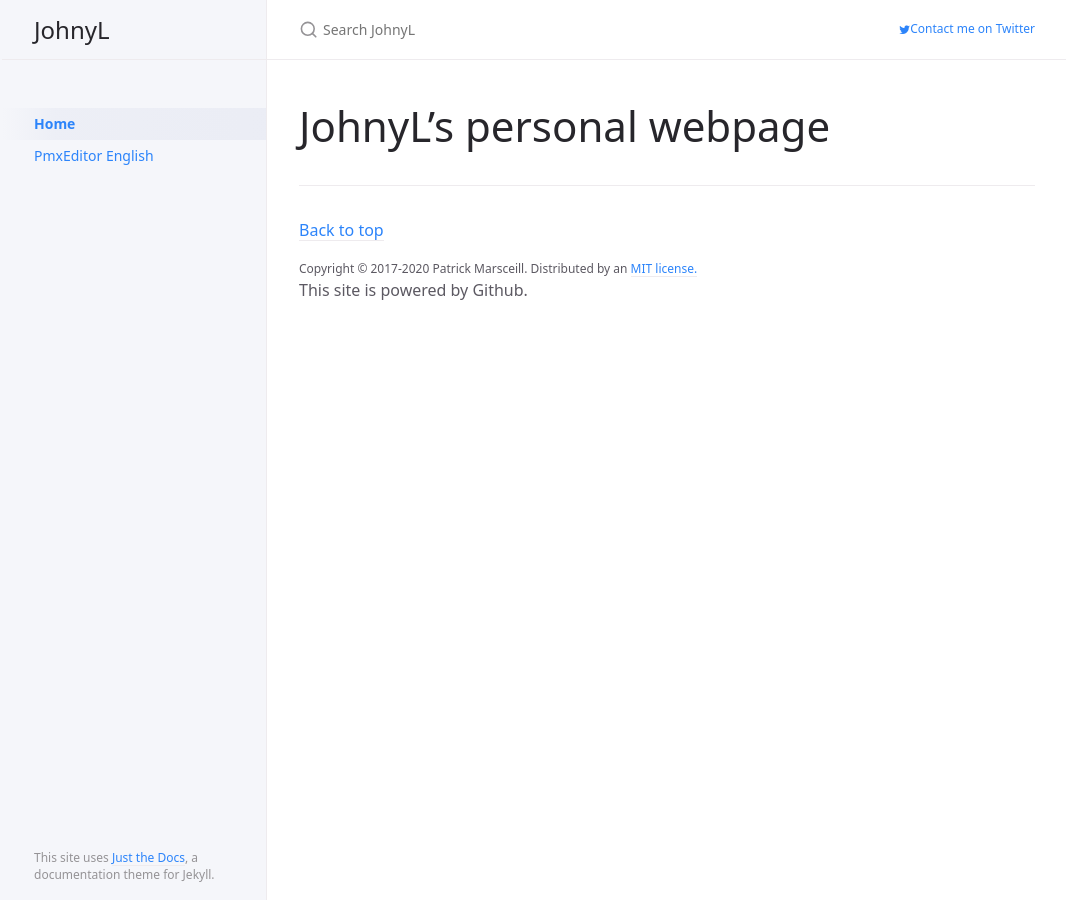
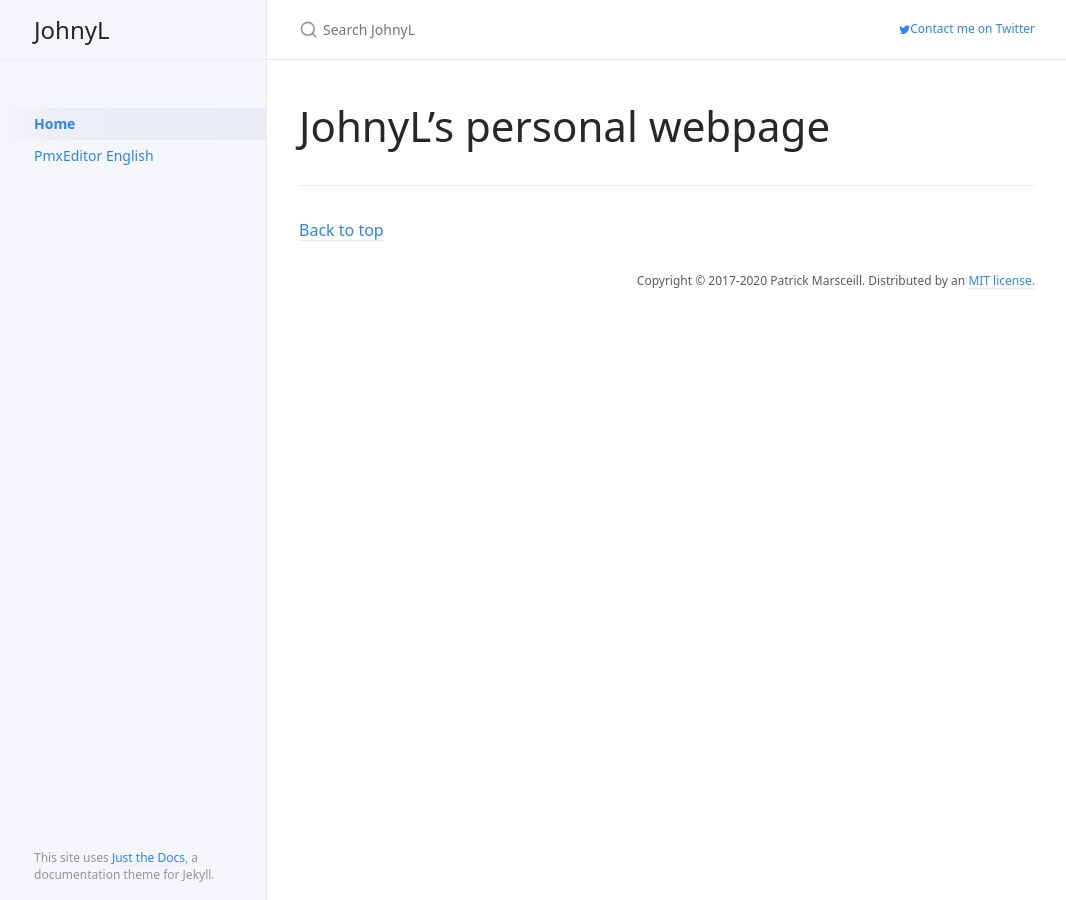
Before and after one commit to johnwithlenon/johnwithlenon.github.io, a Jekyll site: the page built from index.md, in a window 1280 px wide. Shown: the whole page, without its empty margins (105-1171 px from the left). Built offline with Jekyll 4.4.1, drawn with Linux system fonts in a browser that asks for light colours.

Commit message:
Update footer_custom.html

```diff
--- a/_includes/footer_custom.html
+++ b/_includes/footer_custom.html
@@ -1,4 +1,3 @@
 {%- if site.footer_content -%}
-  <p class="text-small text-grey-dk-100 mb-0">{{ site.footer_content }}</p>
+  <p class="text-small text-grey-dk-100 mb-0" style="float:right">{{ site.footer_content }}</p>
 {%- endif -%}
-This site is powered by Github.
```
